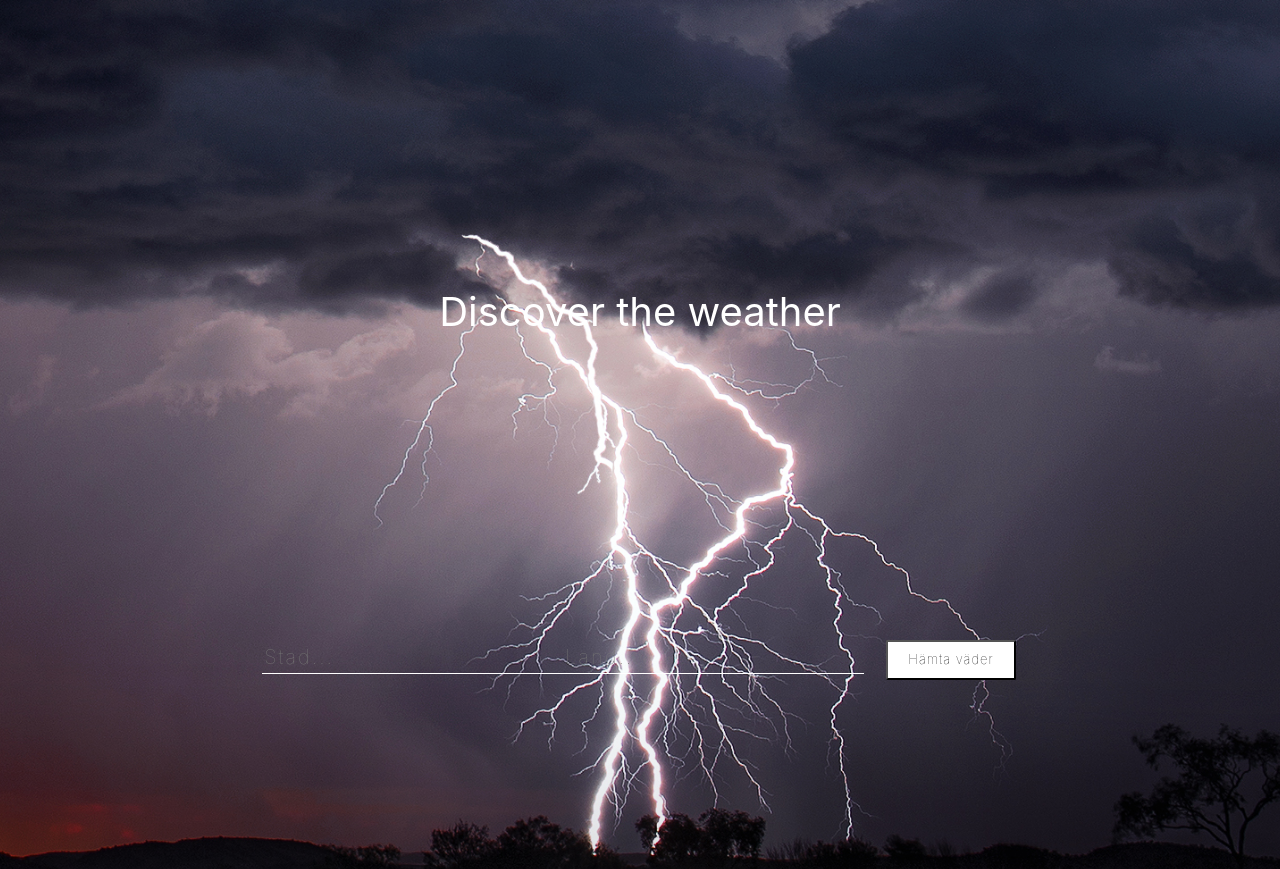
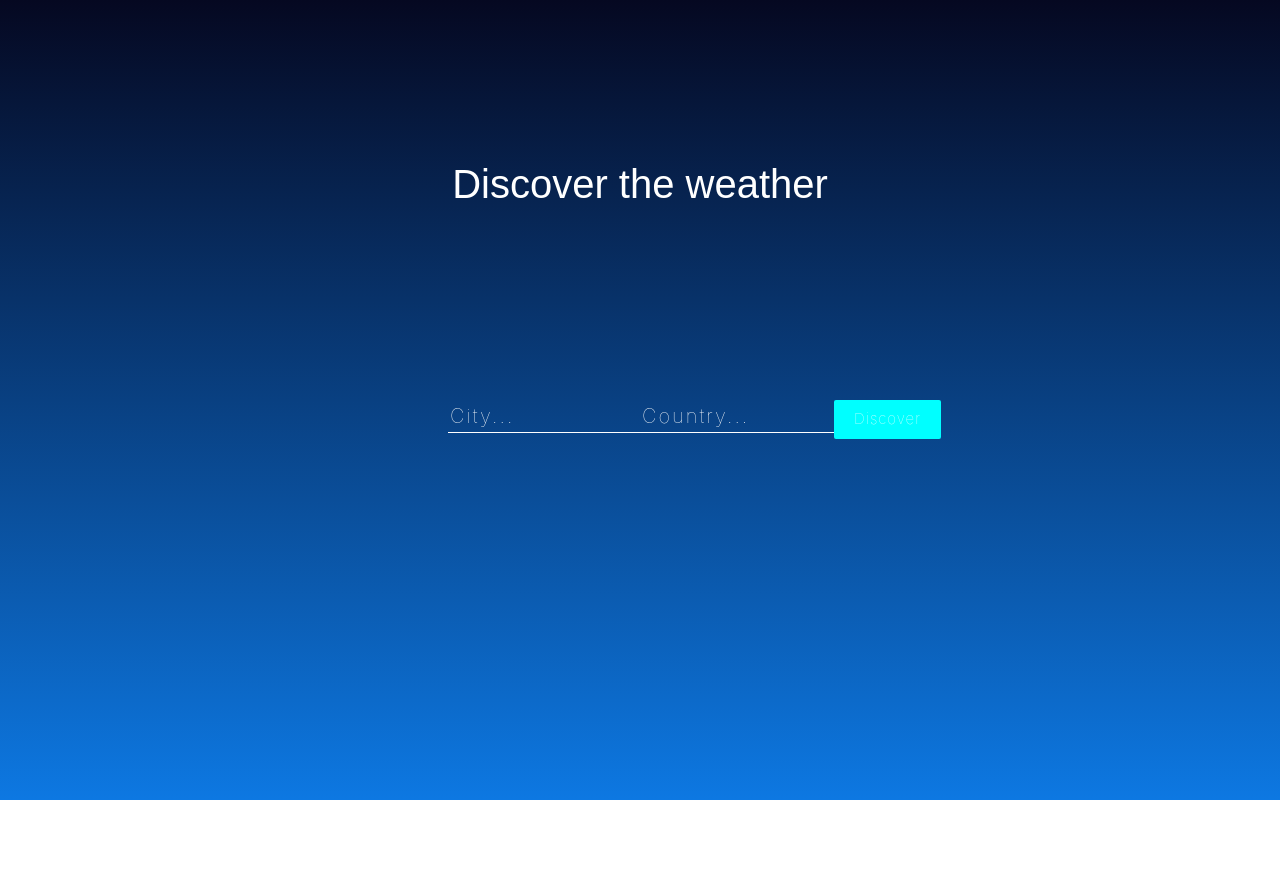
Before and after one commit to chas-academy/08-weather-app-jdp2018, a React (Create React App) app in the folder weatherapp/: page / in a window 1280 px wide. Shown: the top 869 px of the page. After the commit the page ends 800 px from the top, so only its background shows below. Built offline with nearby package versions, Linux system fonts and the light colour scheme.

Commit message:
added some styling

```diff
--- a/weatherapp/src/App.css
+++ b/weatherapp/src/App.css
@@ -5,9 +5,17 @@ input[type="text1"] {
     color: #fff;
     font-weight: lighter;
     letter-spacing: 2px;
+    margin-bottom: 30px;
+    margin-right: 20px;
+    font-size: 20px;
     text-align: left;
-    font-size: 20px;
+    position: absolute;
+    top: 50%;
+    left: 35%;
+
 }
+
+
 input[type="text2"] {
     background-color: transparent;
     border: 0;
@@ -19,4 +27,128 @@ input[type="text2"] {
     margin-right: 20px;
     font-size: 20px;
     text-align: left;
+    position: absolute;
+    top: 50%;
+    left: 50%;
 }
+input[type="text3"] {
+    background-color: transparent;
+    border: 0;
+    color: #fff;
+    font-weight: lighter;
+    letter-spacing: 2px;
+    margin-bottom: 30px;
+    margin-right: 20px;
+    font-size: 20px;
+    text-align: left;
+    position: absolute;
+    top: 2%;
+    left: 80%;
+
+}
+input[type="text4"] {
+    background-color: transparent;
+    border: 0;
+    color: #fff;
+    font-weight: lighter;
+    letter-spacing: 2px;
+    margin-bottom: 30px;
+    margin-right: 20px;
+    font-size: 20px;
+    text-align: left;
+    position: absolute;
+    top: 2%;
+    left: 85%;
+
+}
+input[type="text1"]{
+    outline: none;
+}
+input:-webkit-autofill {
+    -webkit-box-shadow: 0 0 0 30px  #1D4582 inset;
+    -webkit-text-fill-color: #fff !important
+
+}
+
+body{
+    height: 100vh;
+    background: linear-gradient( #050821,#0d78e2);
+    color: #fff;
+}
+
+
+
+
+.title-container-title {
+    font-size: 50px;
+    letter-spacing: 2px;
+    line-height: 1.5;
+
+}
+
+button {
+    border: 0;
+    padding: 8px 20px;
+    margin: 0 2px;
+    border-radius: 2px;
+    font-weight: lighter;
+    letter-spacing: 1px;
+    font-size: 15px;
+    cursor: pointer;
+    background-color: aqua;
+    color: #fff;
+    font-weight: 100;
+    position: absolute;
+    top: 50%;
+    left: 65%;
+
+}
+button:active{
+    outline:none;
+}
+.weather__info {
+    width: 60%;
+    font-size: 20px;
+    font-weight: 200px;
+    letter-spacing: 2px;
+
+}
+.title {
+    font-size: 40px;
+    margin: 0;
+    padding: 0;
+    text-align: center;
+    font-family: 'arial';
+    position: absolute;
+    top: 20%;
+    left: 50%;
+    transform: translateX(-50%)
+}
+.data-container {
+    position: absolute;
+    top: 60%;
+    left: 43%;
+
+}
+::placeholder {
+    color: #fff;
+    opacity: 1;
+}
+
+.button1{
+    border: 0;
+    padding: 8px 20px;
+    margin: 0 2px;
+    border-radius: 2px;
+    font-weight: lighter;
+    letter-spacing: 1px;
+    font-size: 15px;
+    cursor: pointer;
+    background-color: aqua;
+    color: #fff;
+    font-weight: 100;
+    position: absolute;
+    top: 50%;
+    left: 65%;
+
+}
--- a/weatherapp/src/App.js
+++ b/weatherapp/src/App.js
@@ -2,19 +2,15 @@ import React from "react";
 import Titles from "./components/Titles";
 import Form from "./components/Form";
 import WeatherData from "./components/WeatherData";
-import styled from "styled-components";
-import background from "./assets/bg.jpg";
 
-const BackgroundImg = styled.div`
-  background-image: url(${background});
-  background-position: center;
-  background-repeat: no-repeat;
-  background-size: cover;
-  width: 100%;
-  height: 965px;
-`;
+
+
+
 
 const API_KEY = "074fb68cdf996582973f45586d848359";
+
+const temperatureSection = document.querySelector(".temperature");
+const temperatureSpan = document.querySelector('.temperature')
 
 class App extends React.Component {
   state = {
@@ -24,7 +20,10 @@ class App extends React.Component {
     humidity: undefined,
     description: undefined,
     error: undefined
+
   };
+
+
 
   getWeather = async e => {
     e.preventDefault();
@@ -32,11 +31,12 @@ class App extends React.Component {
     const country = e.target.elements.country.value;
 
     const api_call = await fetch(
-      `https://api.openweathermap.org/data/2.5/weather?q=${city},${country}&appid=${API_KEY}&units=metric&lang=se`
+      `https://api.openweathermap.org/data/2.5/weather?q=${city},${country}&appid=${API_KEY}&units=metric`
     );
     const data = await api_call.json();
 
-    if (city && country) {
+
+    if (city && country ) {
       console.log(data);
       this.setState({
         temperature: data.main.temp,
@@ -54,16 +54,16 @@ class App extends React.Component {
         humidity: undefined,
         description: undefined,
         error: "please enter something bitch boy"
+
       });
+
     }
   };
 
   render() {
     return (
-      <React.Fragment>
-        <BackgroundImg>
+          <div>
           <Titles />
-
           <Form getWeather={this.getWeather} />
           <WeatherData
             country={this.state.country}
@@ -73,8 +73,13 @@ class App extends React.Component {
             description={this.state.description}
             error={this.state.error}
           />
-        </BackgroundImg>
-      </React.Fragment>
+
+          </div>
+
+
+
+
+
     );
   }
 }
--- a/weatherapp/src/components/Form.js
+++ b/weatherapp/src/components/Form.js
@@ -23,11 +23,14 @@ class Form extends React.Component {
   render() {
     return (
       <Body>
+
         <form onSubmit={this.props.getWeather}>
-          <input type="text1" name="city" placeholder="Stad..." />
-          <input type="text2" name="country" placeholder="Land..." />
-          <StyleButton>Hämta väder </StyleButton>
+          <input type="text1" name="city" placeholder="City..." />
+          <input type="text2" name="country" placeholder="Country..." />
+          <button>Discover </button>
         </form>
+
+
       </Body>
     );
   }
--- a/weatherapp/src/components/Titles.js
+++ b/weatherapp/src/components/Titles.js
@@ -1,31 +1,12 @@
 import React from "react";
 import styled from "styled-components";
 
-const Body = styled.div`
-display: flex;
-align-items: center;
-justify-content: center;
-min-height: 80vh;
-height: 100%;
-width: 100%
-padding: 40px;
 
-`;
-const StyleHeader = styled.div`
-  text-align: center;
-  font-size: 40px;
-  margin: 50px;
-  color: #fff;
-`;
 class Titles extends React.Component {
   render() {
     return (
-      <div>
-        <Body>
-          <StyleHeader>
-            <p>Discover the weather</p>
-          </StyleHeader>
-        </Body>
+      <div className="title">
+            <h1>Discover the weather</h1>
       </div>
     );
   }
--- a/weatherapp/src/components/WeatherData.js
+++ b/weatherapp/src/components/WeatherData.js
@@ -1,22 +1,24 @@
 import React from 'react';
 import styled from 'styled-components';
 
-const Body = styled.div `
-text-align: center;
-color: #fff;
-`
 
 class WeatherData extends React.Component {
     render(){
         return (
-            <div>
-                <Body>
-                { this.props.city && this.props.country && <p> Plats: { this.props.country }, { this.props.city }</p>}
-                { this.props.temperature && <p>Temperatur: { this.props.temperature }°C</p>}
-                { this.props.humidity && <p>Fuktighet: { this.props.humidity }%</p>}
-                {this.props.description && <p>Tillstånd: { this.props.description }</p> }
+            <div className="data-container">
+                { this.props.city && this.props.country && <p> Location: { this.props.country }, { this.props.city }</p>}
+
+
+                <div className="temperature">
+                { this.props.temperature && <p>Temperature: { this.props.temperature }°C</p>}
+                </div>
+
+
+
+
+                { this.props.humidity && <p>Humidity: { this.props.humidity }%</p>}
+                {this.props.description && <p>Condition: { this.props.description }</p> }
                 { this.props.error && <p>{this.props.error}</p>}
-                </Body>
             </div>
         );
 
```
